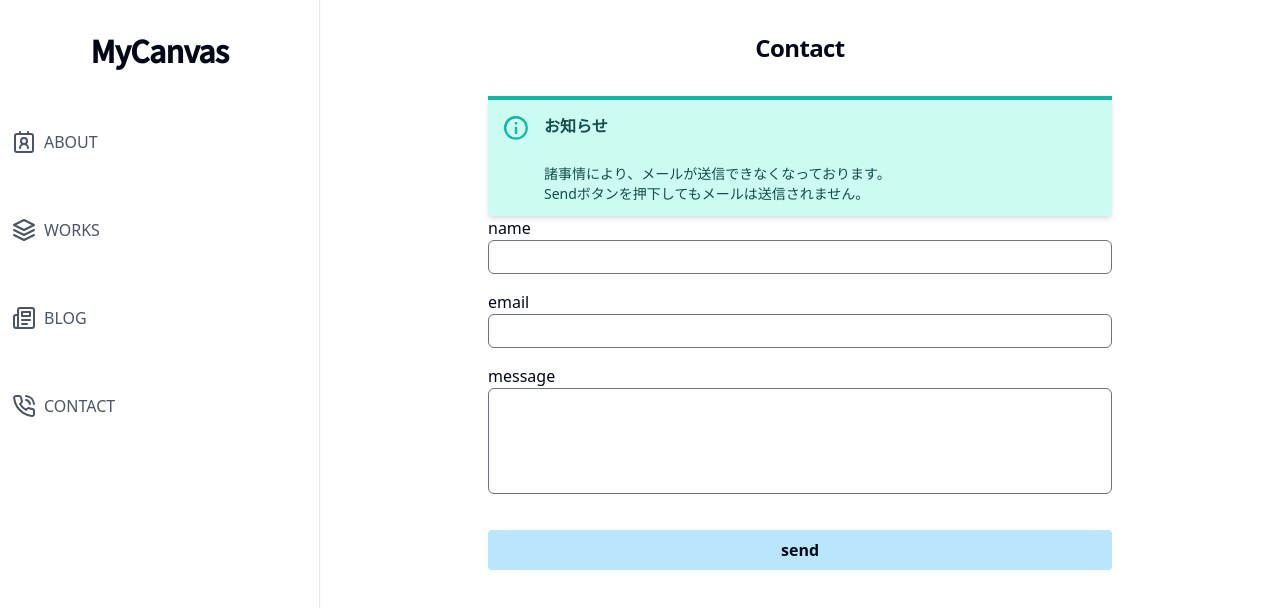
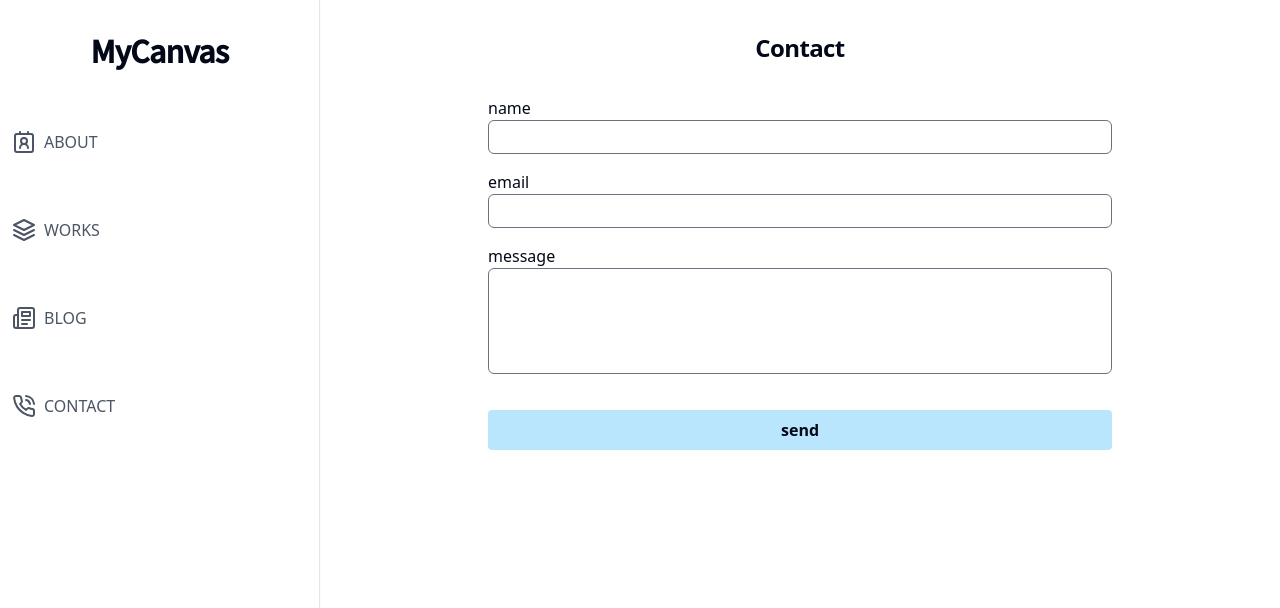
Before and after one commit to yoshiki-maruya/MyPortfolio, a Next.js app: page /contact in a window 1280 px wide. Shown: the top 608 px of the page. Built offline with nearby package versions, Linux system fonts and the light colour scheme.

Commit message:
[fix] solved sendgrid issue

```diff
--- a/src/app/contact/page.tsx
+++ b/src/app/contact/page.tsx
@@ -23,15 +23,6 @@ export default function Contact() {
   return (
     <div className="mx-auto max-w-2xl px-6 py-8">
       <h1 className="mb-8 text-center text-2xl font-black">Contact</h1>
-      <div className="bg-teal-100 border-t-4 border-teal-500 rounded-b text-teal-900 px-4 py-3 shadow-md" role="alert">
-        <div className="flex">
-          <div className="py-1"><svg className="fill-current h-6 w-6 text-teal-500 mr-4" xmlns="http://www.w3.org/2000/svg" viewBox="0 0 20 20"><path d="M2.93 17.07A10 10 0 1 1 17.07 2.93 10 10 0 0 1 2.93 17.07zm12.73-1.41A8 8 0 1 0 4.34 4.34a8 8 0 0 0 11.32 11.32zM9 11V9h2v6H9v-4zm0-6h2v2H9V5z"/></svg></div>
-          <div>
-            <p className="font-bold">お知らせ</p>
-            <p className="text-sm">諸事情により、メールが送信できなくなっております。<br/>Sendボタンを押下してもメールは送信されません。</p>
-          </div>
-        </div>
-      </div>
       <Form />
     </div>
   );
--- a/src/components/Form.tsx
+++ b/src/components/Form.tsx
@@ -78,8 +78,6 @@ const Form: React.FC = () => {
       </section>
       <button
         type="submit"
-        // SendGridアカウント凍結により一時的にdisableに
-        disabled={true}
         className="mt-5 rounded-sm bg-sky-200 px-2 py-2 font-bold hover:bg-sky-300"
       >
         send
```
